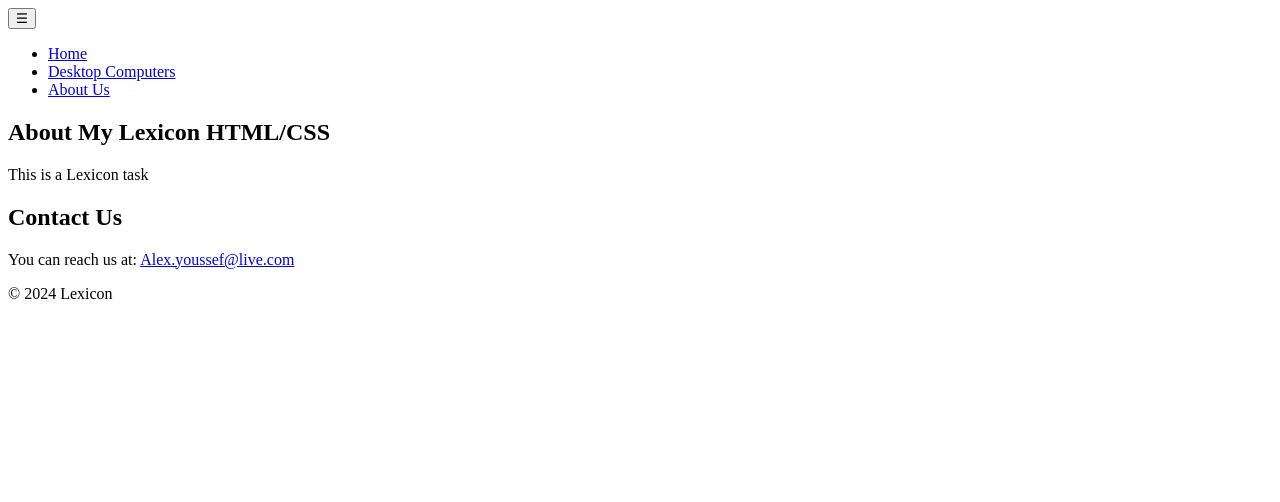
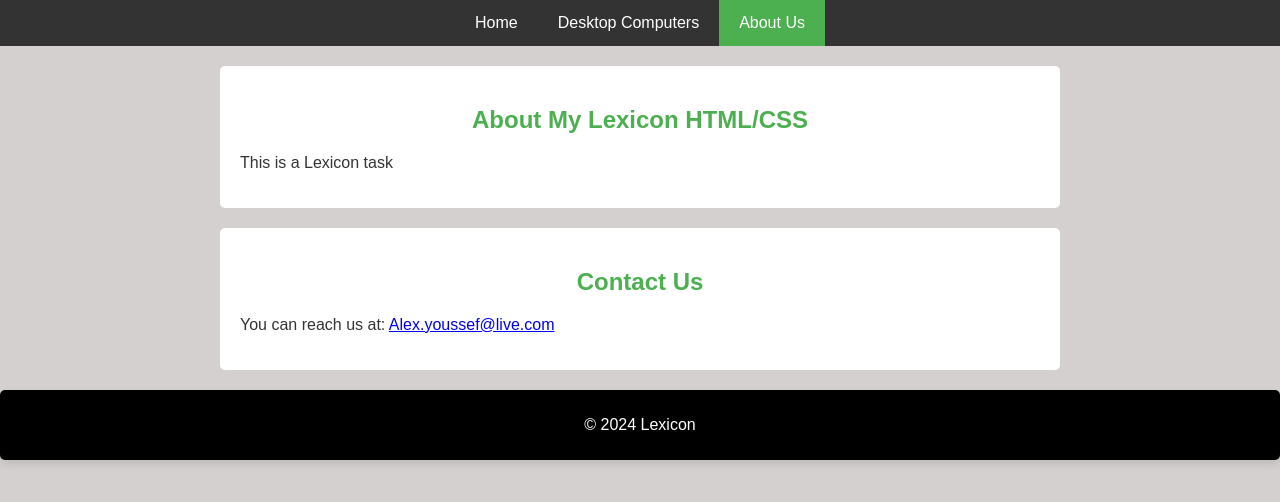
Before and after one commit to AlexBuildsLTS/html-workshop-web, a plain HTML site: page aboutus.html in a window 1280 px wide. Drawn offline with Linux system fonts and the light colour scheme.

Commit message:
Added css

```diff
--- a/aboutus.html
+++ b/aboutus.html
@@ -4,8 +4,8 @@
     <meta charset="UTF-8">
     <meta name="viewport" content="width=device-width, initial-scale=1.0">
     <title>About Us - Best PC Market</title>
-   <!--<link rel="stylesheet" href="styles.css">  -->
-      <!-- <script src="scripts.js"></script> -->
+   <link rel="stylesheet" href="styles.css">
+       <script src="scripts.js"></script>
 </head>
 <body>
 
```
Also changed, not shown: desktop.html (+2 -2 lines), index.html (+2 -3 lines).
